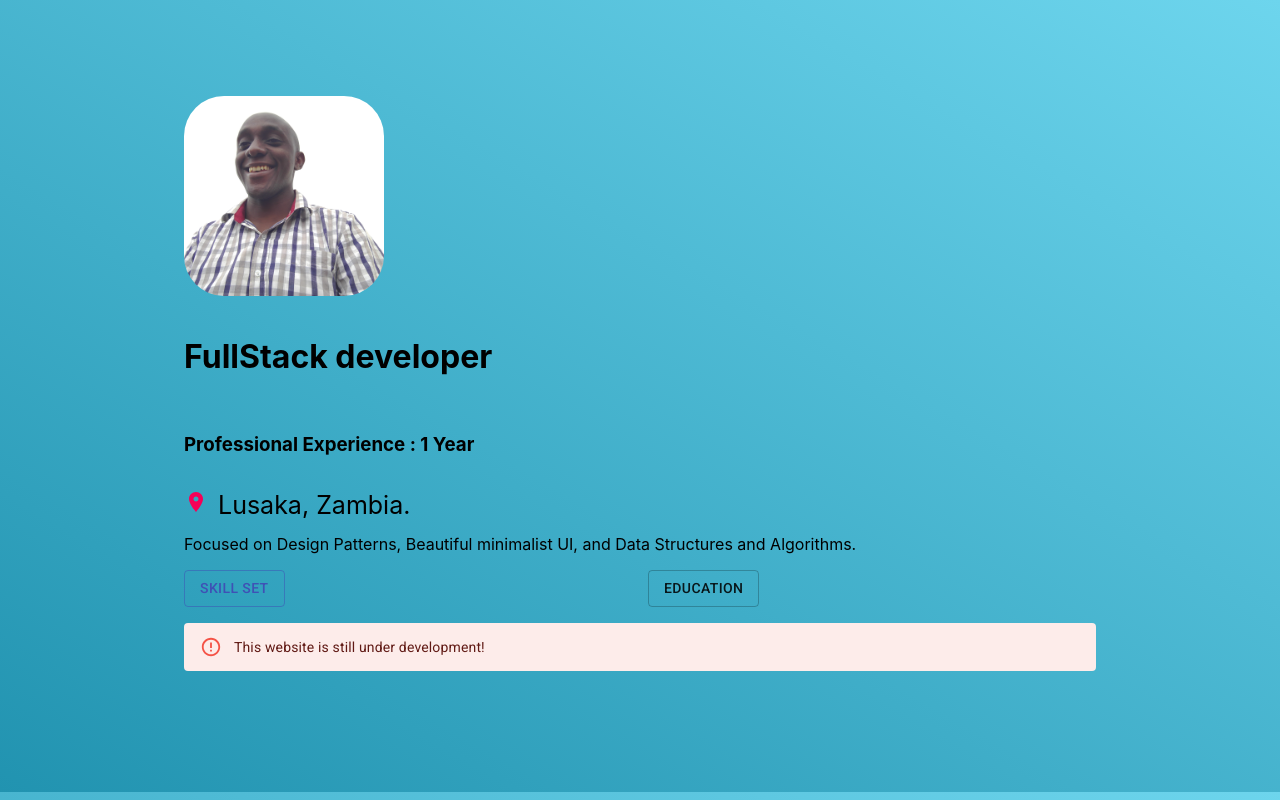
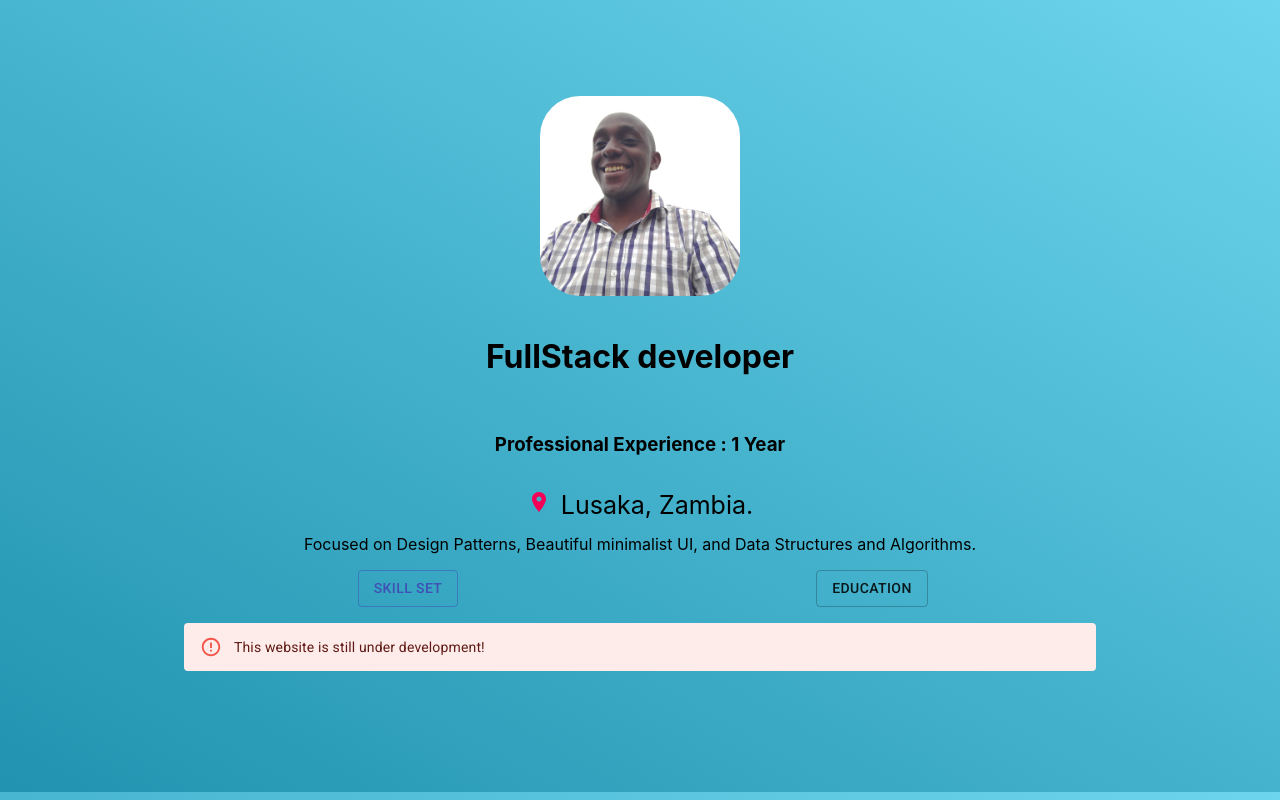
Before and after one commit to Serge-N/portfolio, a React (Create React App) app: page / in a window 1280 px wide. Built offline with nearby package versions, Linux system fonts and the light colour scheme.

Commit message:
css upadte

```diff
--- a/src/App.js
+++ b/src/App.js
@@ -1,4 +1,3 @@
-import './App.css';
 import React from 'react';
 import "./index.css"
 import Home from './Home';
--- a/src/index.css
+++ b/src/index.css
@@ -22,6 +22,7 @@ code {
 }
 
 .App{
+  text-align: center;
   height: 100vh;
 }
 
```
